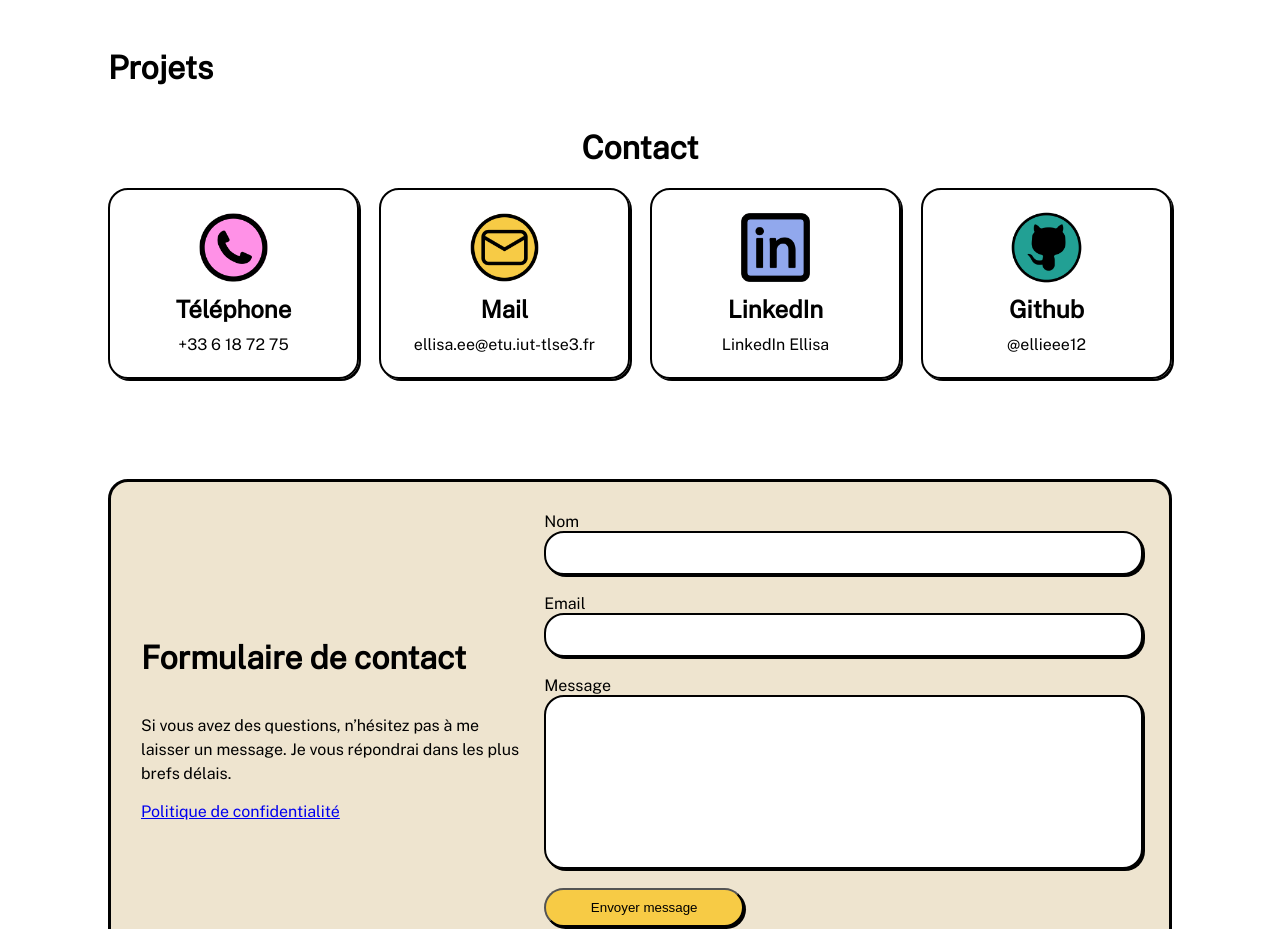
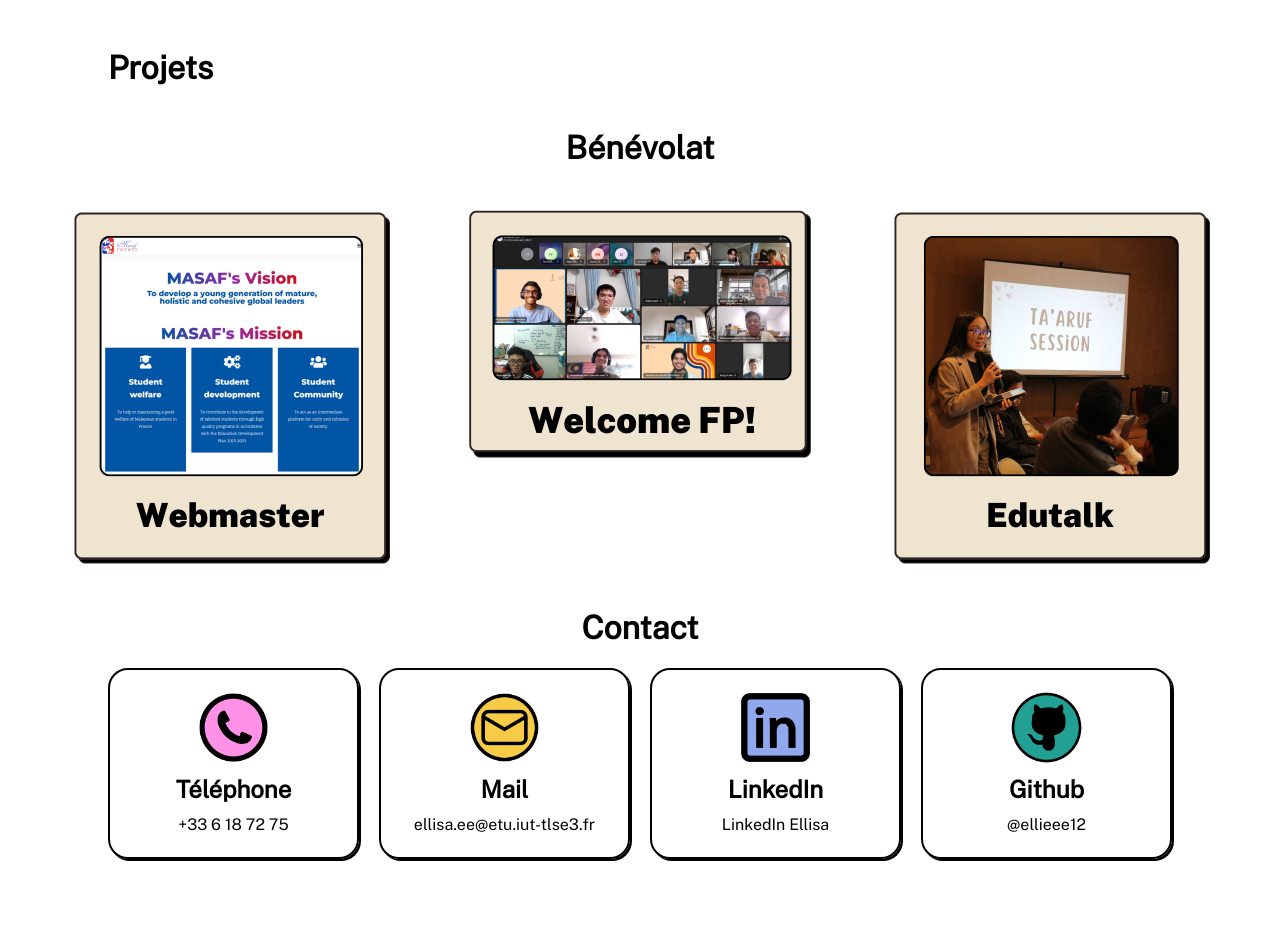
Before and after one commit to ellieee12/Portfolio, a plain HTML site: page public/index.html in a window 1280 px wide. Shown: the part 940-1869 px from the top of the page. Drawn offline with nearby package versions, Linux system fonts and the light colour scheme; no server answers.

Commit message:
added flipping benevole part

```diff
--- a/public/css/stylesheet.css
+++ b/public/css/stylesheet.css
@@ -286,3 +286,70 @@ input:focus, textarea:focus {
     resize:none;
     overflow:auto;
 }
+
+/* The flip box container - set the width and height to whatever you want. We have added the border property to demonstrate that the flip itself goes out of the box on hover (remove perspective if you don't want the 3D effect */
+.flip-box {
+    background-color: transparent;
+    width: auto;
+    height: auto;
+    perspective: 1000px; /* Remove this if you don't want the 3D effect */
+  }
+
+  /* This container is needed to position the front and back side */
+  .flip-box-inner {
+    position: relative;
+    width: 100%;
+    height: 100%;
+    text-align: center;
+    transition: transform 0.8s;
+    transform-style: preserve-3d;
+  }
+
+  /* Do an horizontal flip when you move the mouse over the flip box container */
+  .flip-box:hover .flip-box-inner {
+    transform: rotateY(180deg);
+  }
+
+  /* Position the front and back side */
+  .flip-box-front, .flip-box-back {
+    position:absolute;
+    width: 100%;
+    height: 100%;
+    -webkit-backface-visibility: hidden; /* Safari */
+    backface-visibility: hidden;
+  }
+
+  /* Style the front side (fallback if image is missing) */
+
+
+  /* Style the back side */
+  .flip-box-back {
+    transform: rotateY(180deg);
+  }
+
+  .benevole{
+    display: flex;
+    flex-direction: row;
+    gap: 10px; /* Adds space between flip boxes */
+    justify-content: center; /* Centers the boxes */
+    flex-wrap: wrap; /* Ensures responsiveness */
+  }
+  .flip-box img{
+    height: 200px;
+  }
+  .flip-box {
+    background-color: transparent;
+    width: 400px; /* Set a fixed width */
+    height: 400px; /* Match image height */
+    perspective: 1000px;
+}
+
+.flip-box-front, .flip-box-back {
+    width: 100%;
+    height: 100%;
+}
+
+.flip-box img {
+    width: 100%;
+    height: 100%;
+}
--- a/public/index.html
+++ b/public/index.html
@@ -55,6 +55,42 @@
         <h1>Projets</h1>
     </div>
 
+    <h1 style="margin-left:100px; margin-right:100px; text-align: center;">Bénévolat</h1>
+    <div class="benevole">
+        <div class="flip-box">
+            <div class="flip-box-inner">
+              <div class="flip-box-front">
+                <img src="./images/benevole-webmaster.png" style="height:400px; width:400px;">
+              </div>
+              <div class="flip-box-back">
+                <img src="./images/benevole-webmaster-back.png" style="height:400px; width:400px;">
+              </div>
+            </div>
+        </div>
+
+        <div class="flip-box">
+            <div class="flip-box-inner">
+              <div class="flip-box-front">
+                <img src="./images/benevole-welcome-fp.png" style="height:400px; width:400px;">
+              </div>
+              <div class="flip-box-back">
+                <img src="./images/benevole-welcome-fp-back.png" style="height:400px; width:400px;">
+              </div>
+            </div>
+        </div>
+
+        <div class="flip-box">
+            <div class="flip-box-inner">
+              <div class="flip-box-front">
+                <img src="./images/benevole-edutalk.png" style="height:400px; width:400px;">
+              </div>
+              <div class="flip-box-back">
+                <img src="./images/benevole-edutalk-back.png" style="height:400px; width:400px;">
+              </div>
+            </div>
+        </div>
+    </div>
+
     <div class="div-contacts">
         <div><h1>Contact</h1></div>
         <div class="div-contacts-liste">
@@ -98,6 +134,8 @@
             <button>Envoyer message</button>
         </div>
     </div>
+
+
     <script src = "./js/script.js"></script>
 </body>
 </html>
```
Also changed, not shown: public/images/benevole-edutalk-back.png (added), public/images/benevole-edutalk.png (added), public/images/benevole-webmaster-back.png (added), public/images/benevole-webmaster.png (added), public/images/benevole-welcome-fp-back.png (added), public/images/benevole-welcome-fp.png (added).
